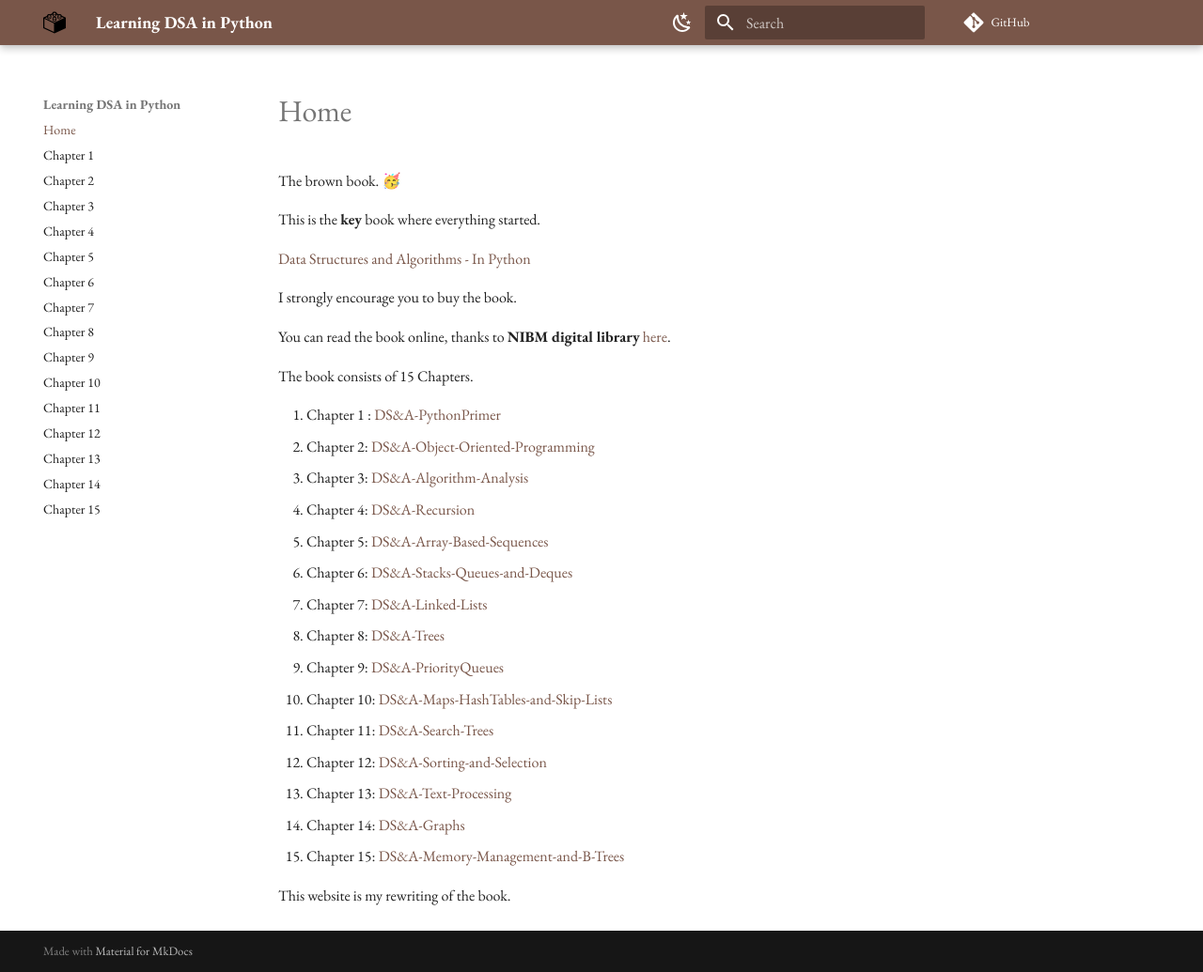
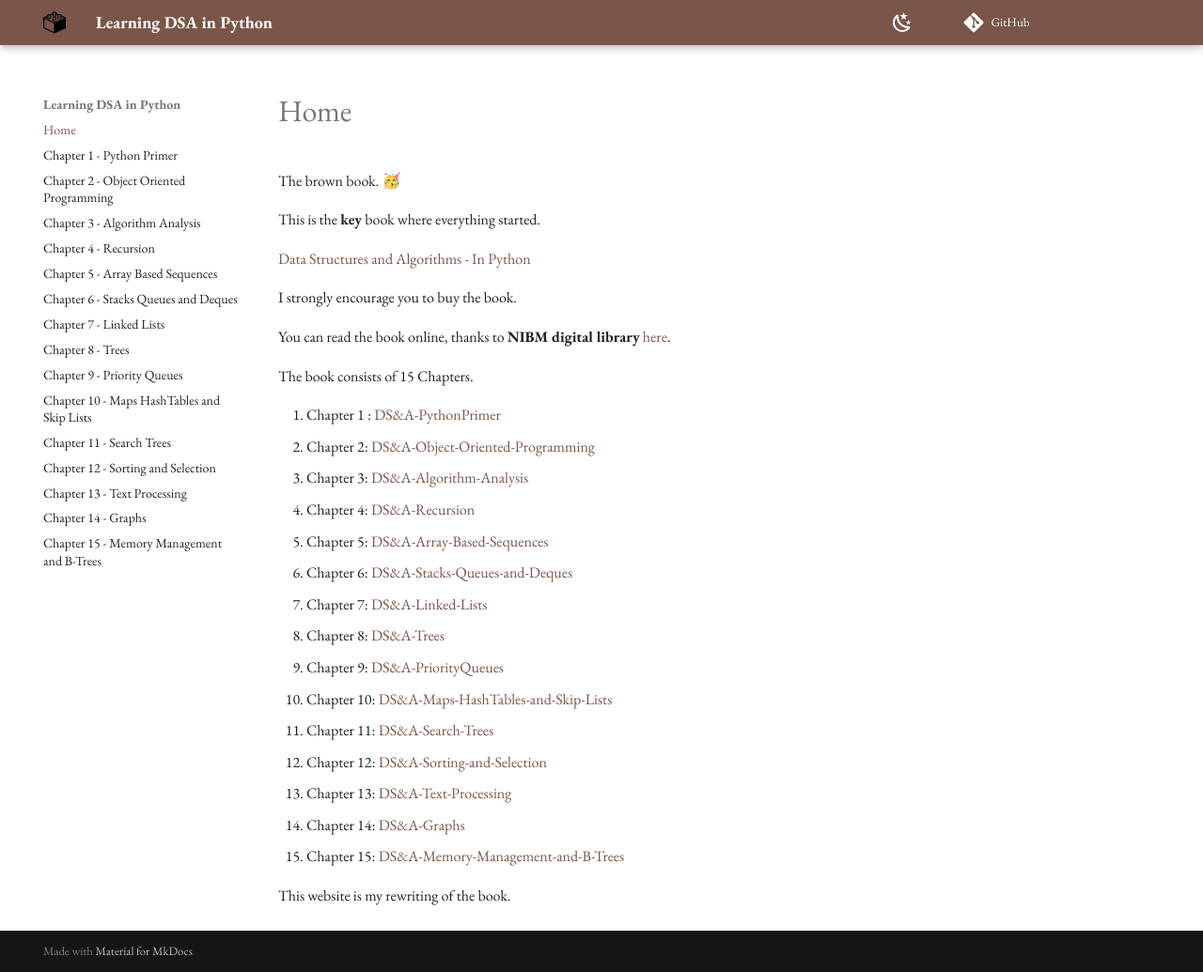
Before and after one commit to kantarcise/learningdsainpython, an MkDocs documentation site: the page built from docs/index.md, in a window 1280 px wide and 1035 px high. Shown: the whole window at 94% size. Built offline with MkDocs 1.6.1 and Material for MkDocs 9.7.7, drawn with Linux system fonts in a browser that asks for light colours; comment, search, counter and statistics services are not loaded.

Commit message:
better navigation 🏂

```diff
--- a/mkdocs.yml
+++ b/mkdocs.yml
@@ -21,20 +21,28 @@
 
 nav:
   - Home: index.md
-  - Chapter 1: DS&A-PythonPrimer.md
-  - Chapter 2: DS&A-Object-Oriented-Programming.md
-  - Chapter 3: DS&A-Algorithm-Analysis.md
-  - Chapter 4: DS&A-Recursion.md
-  - Chapter 5: DS&A-Array-Based-Sequences.md
-  - Chapter 6: DS&A-Stacks-Queues-and-Deques.md
-  - Chapter 7: DS&A-Linked-Lists.md
-  - Chapter 8: DS&A-Trees.md
-  - Chapter 9: DS&A-PriorityQueues.md
-  - Chapter 10: DS&A-Maps-HashTables-and-Skip-Lists.md
-  - Chapter 11: DS&A-Search-Trees.md
-  - Chapter 12: DS&A-Sorting-and-Selection.md
-  - Chapter 13: DS&A-Text-Processing.md
-  - Chapter 14: DS&A-Graphs.md
-  - Chapter 15: DS&A-Memory-Management-and-B-Trees.md
+  - Chapter 1 - Python Primer: DS&A-PythonPrimer.md
+  - Chapter 2 - Object Oriented Programming: DS&A-Object-Oriented-Programming.md
+  - Chapter 3 - Algorithm Analysis: DS&A-Algorithm-Analysis.md
+  - Chapter 4 - Recursion: DS&A-Recursion.md
+  - Chapter 5 - Array Based Sequences: DS&A-Array-Based-Sequences.md
+  - Chapter 6 - Stacks Queues and Deques: DS&A-Stacks-Queues-and-Deques.md
+  - Chapter 7 - Linked Lists: DS&A-Linked-Lists.md
+  - Chapter 8 - Trees: DS&A-Trees.md
+  - Chapter 9 - Priority Queues: DS&A-PriorityQueues.md
+  - Chapter 10 - Maps HashTables and Skip Lists: DS&A-Maps-HashTables-and-Skip-Lists.md
+  - Chapter 11 - Search Trees: DS&A-Search-Trees.md
+  - Chapter 12 - Sorting and Selection: DS&A-Sorting-and-Selection.md
+  - Chapter 13 - Text Processing: DS&A-Text-Processing.md
+  - Chapter 14 - Graphs: DS&A-Graphs.md
+  - Chapter 15 - Memory Management and B-Trees: DS&A-Memory-Management-and-B-Trees.md
 
 repo_url: https://github.com/kantarcise/learningdsainpython
+
+plugins:
+   - glightbox
+
+markdown_extensions:
+  - attr_list
+  - md_in_html
+  - pymdownx.blocks.caption
```
